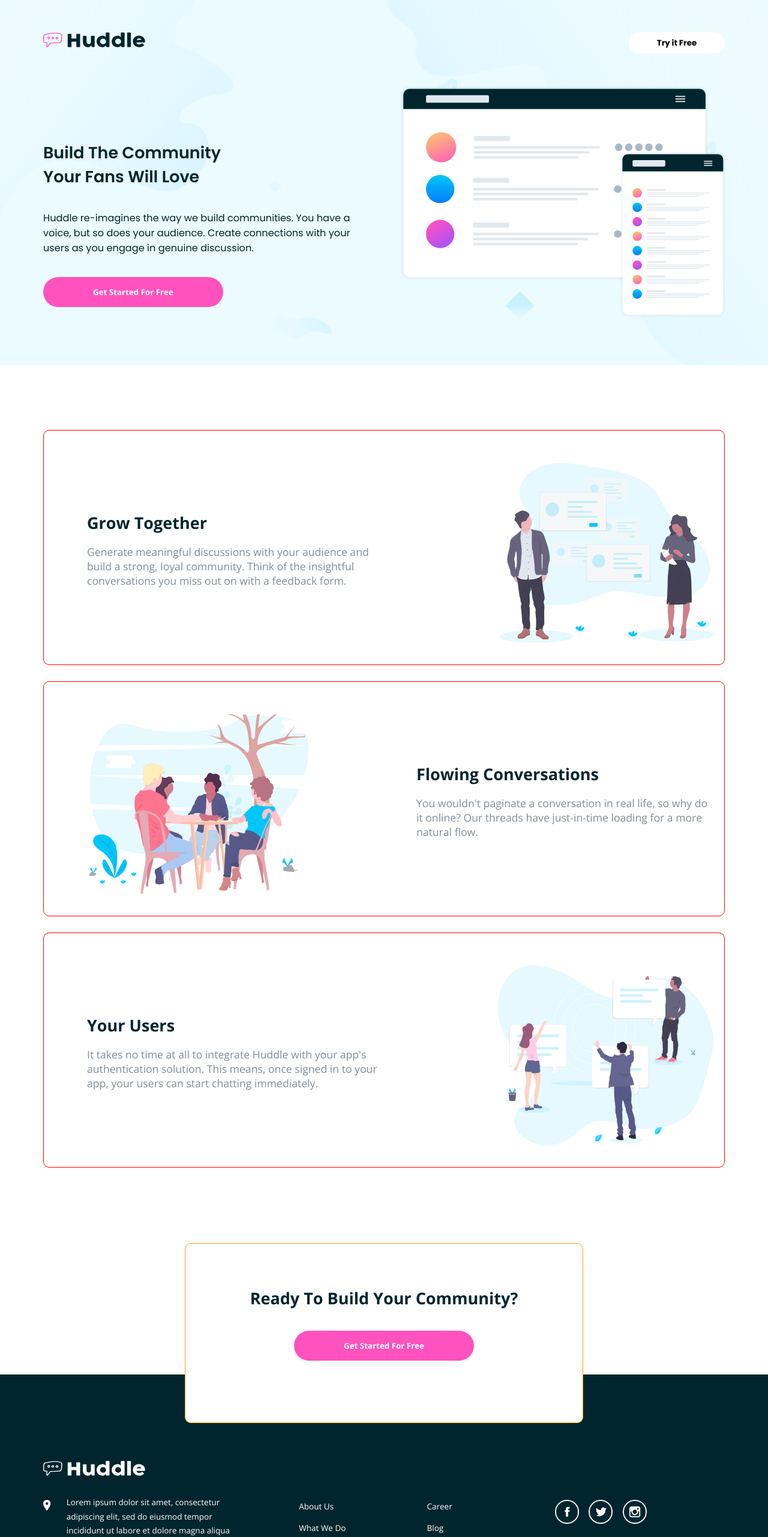
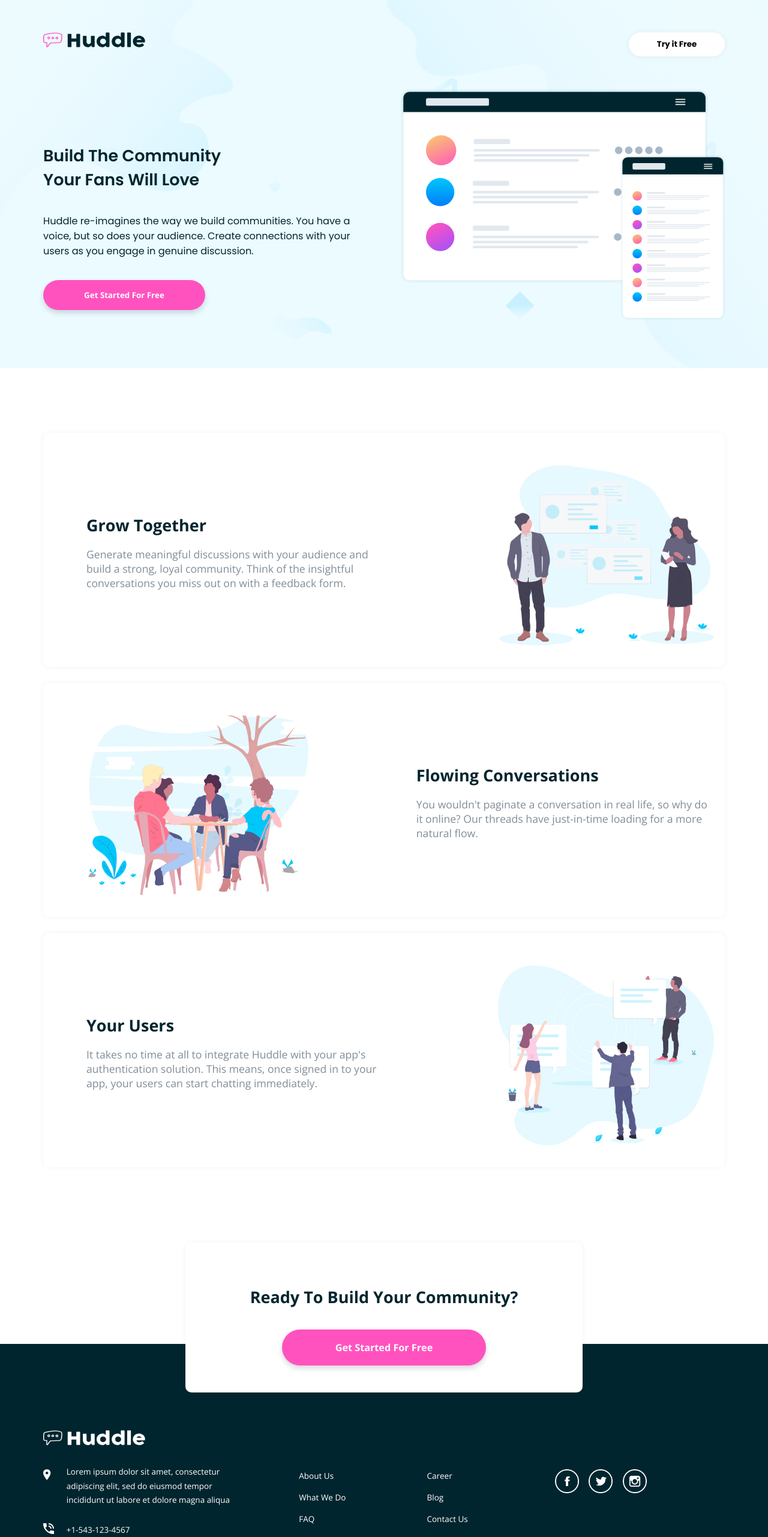
Before and after one commit to lspacka/FEM-huddle-landing-page-with-alternating-feature-blocks, a plain HTML site: page index.html in a window 1280 px wide. Shown: the top 2563 px of the page at 60% size. Drawn offline with nearby package versions, Linux system fonts and the light colour scheme; a web font is replaced by a local one.

Commit message:
desktop layout done

```diff
--- a/index.html
+++ b/index.html
@@ -29,7 +29,7 @@
               Huddle re-imagines the way we build communities. You have a voice, but so does your audience.
               Create connections with your users as you engage in genuine discussion.
             </p>
-            <button class="btn-started">Get Started For Free</button>
+            <button class="btn-started first">Get Started For Free</button>
           </div>
           <div class="heading-img">
             <img src="./images/illustration-mockups.svg" alt="image of mockups" class="mockups-img">
@@ -80,7 +80,7 @@
         </div>
         <div class=" card ready-card">
           <h2>Ready To Build Your Community?</h2>
-          <button class="btn-started">Get Started For Free</button>
+          <button class="btn-started second">Get Started For Free</button>
         </div>
       </div>
     </div>
--- a/style.css
+++ b/style.css
@@ -46,11 +46,17 @@ button {
 
 .btn-try {
   width: 160px;
-  height: 35px;
+  height: 40px;
   border-radius: 50px;
   border: 0;
   font-family: poppins;
   background-color: white;
+  box-shadow: 0 1px 10px 1px hsl(0, 0%, 0%, 5%);
+}
+
+.btn-try:hover {
+  cursor: pointer;
+  color: hsl(208, 11%, 55%);
 }
 
 .heading-container {
@@ -61,37 +67,24 @@ button {
   background-repeat: no-repeat;
 }
 
-/* .header,
 .heading {
-  background-color: transparent;
-} */
-
-.heading {
-  /* display: grid;
-  grid-template-columns: 1fr 1fr;
-  grid-template-rows: 1fr; */
   display: flex;
   flex-direction: row;
   font-family: poppins;
-  /* border: solid 1px red; */
   padding-top: 3rem;
 }
 
 .heading-desc {
   padding: 5.1rem 0 0 0;
-  /* no overflow: */
-  /* padding: 3.3rem 0 0 0; */
 }
 
 .heading-h3 {
   font-size: 1.5rem;
   font-weight: 600;
   padding-bottom: 2rem;
-  /* padding-right: 6rem;  */
 }
 
 .heading-p {
-  /* font-size: 0.94rem; */
   font-size: 0.9rem;
   padding: 0 9rem 2rem 0;
 }
@@ -102,7 +95,17 @@ button {
   border-radius: 50px;
   border: none;
   background-color: hsl(322, 100%, 66%);
+  box-shadow: 0 5px 10px hsl(0, 0%, 0%, 15%);
   color: white;
+}
+
+.btn-started:hover {
+  cursor: pointer;
+  background-color: hsl(322, 100%, 76%);
+}
+
+.first {
+  width: 270px;
 }
 
 .mockups-img {
@@ -127,12 +130,11 @@ button {
   /* justify-content: space-evenly; */
   background-color: white;
   border-radius: 10px;
-  border: solid 1px red;
+  /* border: solid 1px red; */
   padding: 3rem 1rem 2rem 4rem;
   /* gap: 14rem; */
   min-height: 300px;
-  /* width: 90%; */
-  /* place-self: center; */
+  box-shadow: 0 0 10px hsl(0, 0%, 0%, 5%);
 }
 
 .card-title {
@@ -173,16 +175,22 @@ button {
 }
 
 .ready-card {
-  border: solid 1px orange;
-  width: fit-content;
+  min-height: 0;         /* min-height all things! */
   place-self: center;
-  z-index: 1;
+  /* z-index: 1; */
   transform: translateY(5.5rem);
+  /* padding: 4rem 6rem 2.5rem 6rem;  */
   padding: 4rem 6rem 2.5rem 6rem;
-  text-align: center;
+  /* text-align: center; */
   display: flex;
   flex-direction: column;
   gap: 2rem;
+}
+
+.second {
+  width: 340px;
+  height: 60px;
+  font-size: 0.9rem;
 }
 
 .ready-card > button {
@@ -365,6 +373,7 @@ footer {
     font-size: 0.66rem;
     /* margin-bottom: 3rem; */
   }
+
   .mockups-img {
     max-inline-size: 100%;
     transform: translateX(3px);
```
Also changed, not shown: 1 other file.
